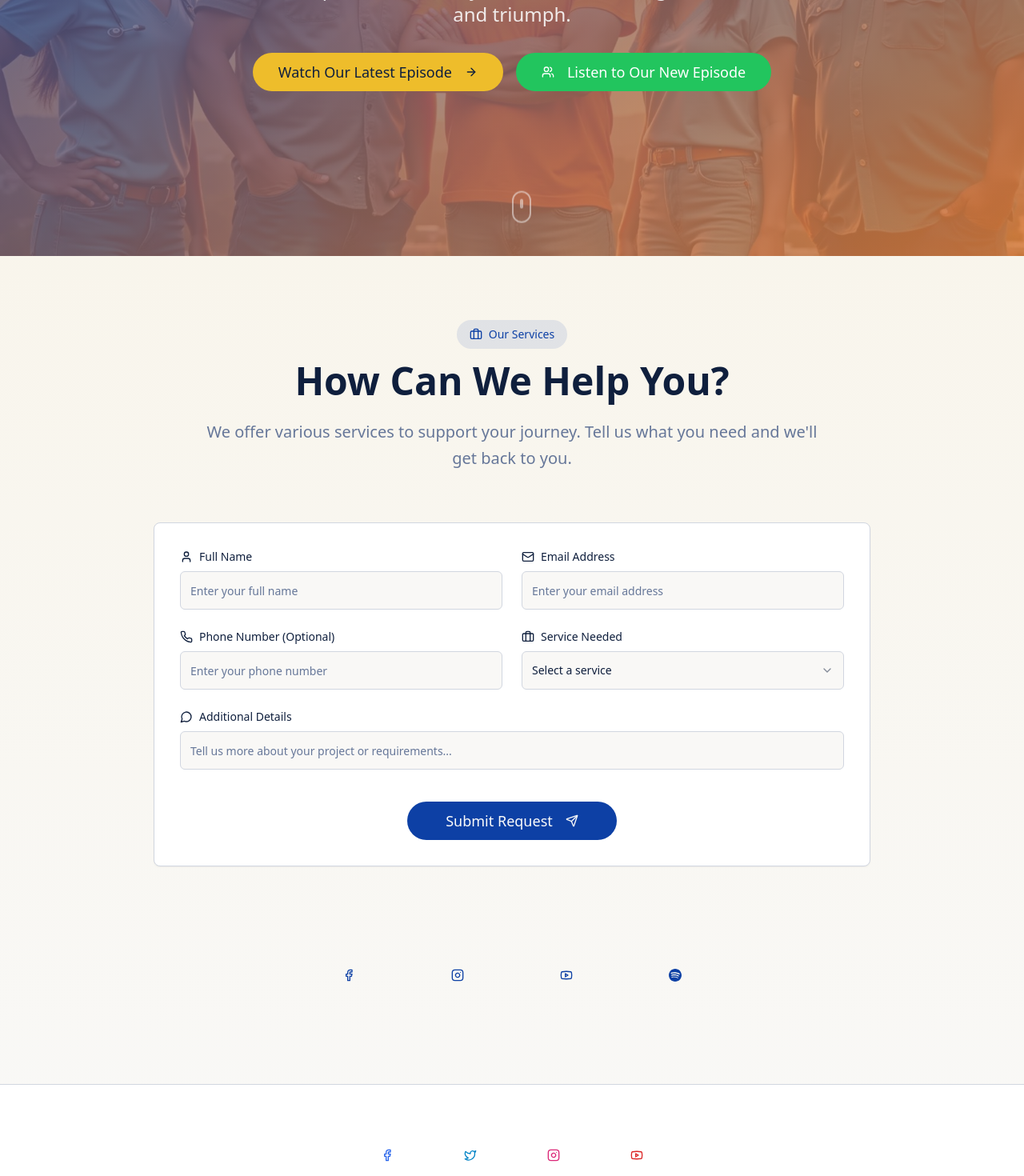
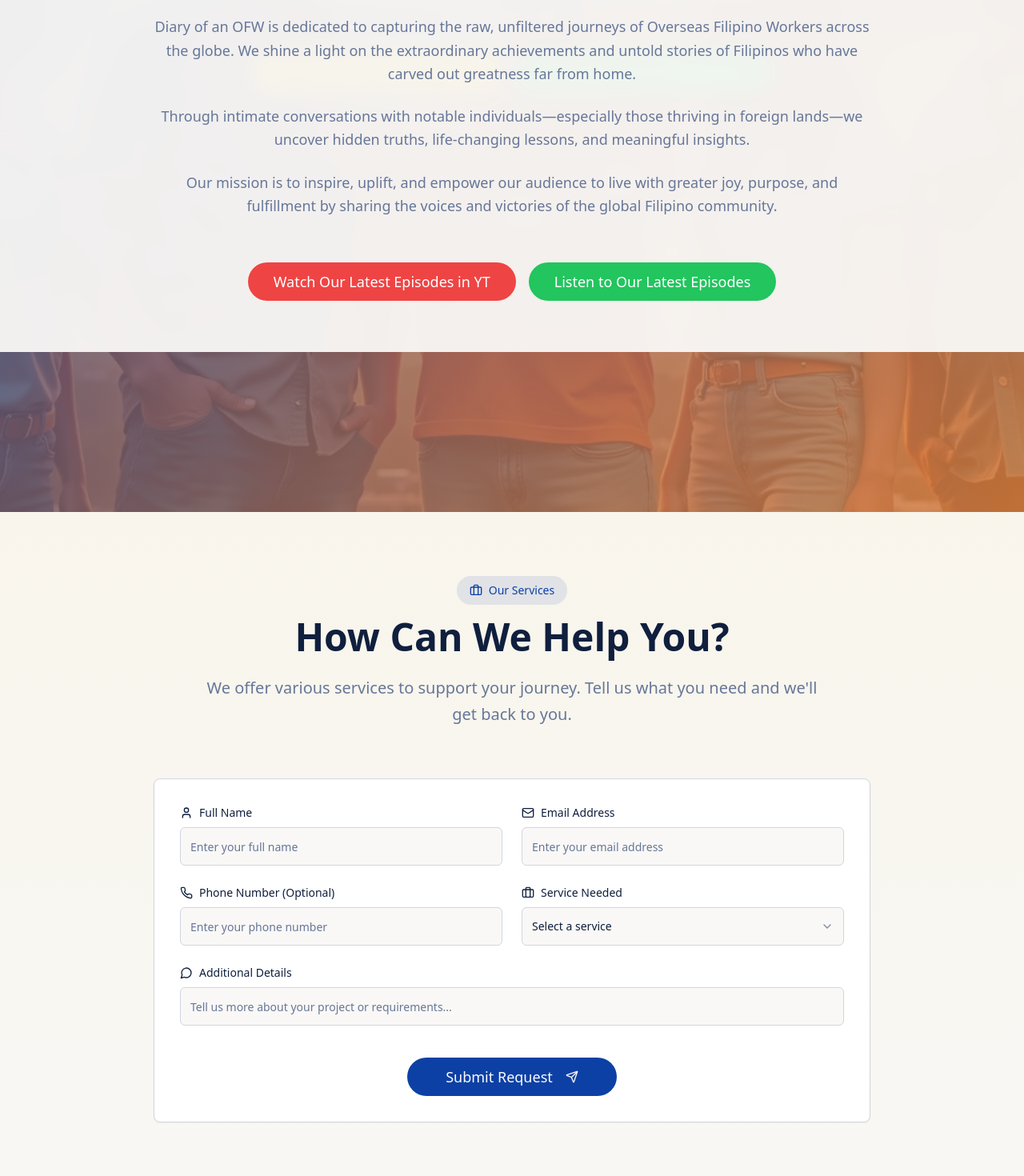
Before and after one commit to zyklista/kwentong-spotify-journey, a React (Vite) app: page / in a window 1280 px wide. Shown: the part 480-1950 px from the top of the page at 80% size. Built offline with nearby package versions, Linux system fonts and the light colour scheme.

Commit message:
Update content and layout
Add WHO notes below scroll down, update YouTube and Spotify links, move services form to bottom, and remove footer social icons.

```diff
--- a/src/components/Footer.tsx
+++ b/src/components/Footer.tsx
@@ -1,57 +1,10 @@
 import { Button } from "@/components/ui/button";
-import {
-  Facebook,
-  Twitter,
-  Instagram,
-  Youtube,
-  Mail,
-  Phone,
-  MapPin,
-  Heart
-} from "lucide-react";
 
 const Footer = () => {
   return (
     <footer className="bg-card border-t border-border">
-      <div className="container mx-auto px-4 py-12">
-        {/* EXTRA LARGE COLORFUL SOCIAL ICONS */}
-        <div className="flex justify-center items-center gap-6">
-          <Button
-            variant="ghost"
-            size="icon"
-            className="w-20 h-20 hover:bg-blue-500/20 hover:text-blue-500 text-blue-600 transition-all duration-300 hover:scale-110"
-            aria-label="Facebook"
-            onClick={() => window.open('https://www.facebook.com/diaryofanofw', '_blank')}
-          >
-            <Facebook className="w-12 h-12" />
-          </Button>
-          <Button
-            variant="ghost"
-            size="icon"
-            className="w-20 h-20 hover:bg-sky-500/20 hover:text-sky-500 text-sky-600 transition-all duration-300 hover:scale-110"
-            aria-label="Twitter"
-          >
-            <Twitter className="w-12 h-12" />
-          </Button>
-          <Button
-            variant="ghost"
-            size="icon"
-            className="w-20 h-20 hover:bg-pink-500/20 hover:text-pink-500 text-pink-600 transition-all duration-300 hover:scale-110"
-            aria-label="Instagram"
-            onClick={() => window.open('https://instagram.com/diary_of_an_ofw', '_blank')}
-          >
-            <Instagram className="w-12 h-12" />
-          </Button>
-          <Button
-            variant="ghost"
-            size="icon"
-            className="w-20 h-20 hover:bg-red-500/20 hover:text-red-500 text-red-600 transition-all duration-300 hover:scale-110"
-            aria-label="YouTube"
-            onClick={() => window.open('https://youtube.com/@diaryofanofw?si=kQW85veqiwAgd7cn', '_blank')}
-          >
-            <Youtube className="w-12 h-12" />
-          </Button>
-        </div>
+      <div className="container mx-auto px-4 py-8">
+        {/* Simple footer without social icons */}
       </div>
     </footer>
   );
--- a/src/components/Hero.tsx
+++ b/src/components/Hero.tsx
@@ -4,7 +4,7 @@ import heroImage from "@/assets/ofw-hero.jpg";
 
 const Hero = () => {
   return (
-    <section className="relative min-h-screen overflow-hidden">
+    <section className="relative min-h-[140vh] overflow-hidden">
       {/* Full Screen Hero Image */}
       <div className="absolute inset-0">
         <img
@@ -62,6 +62,41 @@ const Hero = () => {
             <div className="w-1 h-3 bg-primary-foreground/50 rounded-full mt-2 animate-pulse"></div>
           </div>
         </div>
+
+        {/* Who We Are Section - Below Scroll */}
+        <div className="absolute bottom-[-120px] left-0 right-0 bg-background/95 backdrop-blur-md border-t border-border/50">
+          <div className="container mx-auto px-4 py-16">
+            <div className="max-w-4xl mx-auto text-center space-y-6">
+              <p className="text-lg text-muted-foreground leading-relaxed">
+                Diary of an OFW is dedicated to capturing the raw, unfiltered journeys of Overseas Filipino Workers across the globe. We shine a light on the extraordinary achievements and untold stories of Filipinos who have carved out greatness far from home.
+              </p>
+              <p className="text-lg text-muted-foreground leading-relaxed">
+                Through intimate conversations with notable individuals—especially those thriving in foreign lands—we uncover hidden truths, life-changing lessons, and meaningful insights.
+              </p>
+              <p className="text-lg text-muted-foreground leading-relaxed font-medium">
+                Our mission is to inspire, uplift, and empower our audience to live with greater joy, purpose, and fulfillment by sharing the voices and victories of the global Filipino community.
+              </p>
+
+              {/* Latest Episodes Links */}
+              <div className="flex flex-col sm:flex-row gap-4 justify-center pt-8">
+                <Button
+                  size="lg"
+                  className="text-lg px-8 py-6 rounded-full bg-red-500 hover:bg-red-600 text-white transition-all duration-300 hover:scale-105"
+                  onClick={() => window.open('https://youtube.com/@diaryofanofw?si=kQW85veqiwAgd7cn', '_blank')}
+                >
+                  Watch Our Latest Episodes in YT
+                </Button>
+                <Button
+                  size="lg"
+                  className="text-lg px-8 py-6 rounded-full bg-green-500 hover:bg-green-600 text-white transition-all duration-300 hover:scale-105"
+                  onClick={() => window.open('https://open.spotify.com/show/5oJDj8gVSPa87Mds6Oe9ty', '_blank')}
+                >
+                  Listen to Our Latest Episodes
+                </Button>
+              </div>
+            </div>
+          </div>
+        </div>
       </div>
     </section>
   );
--- a/src/pages/Index.tsx
+++ b/src/pages/Index.tsx
@@ -9,8 +9,8 @@ const Index = () => {
       <Header />
       <main>
         <Hero />
-        <ContactForm />
       </main>
+      <ContactForm />
       <Footer />
     </div>
   );
```
